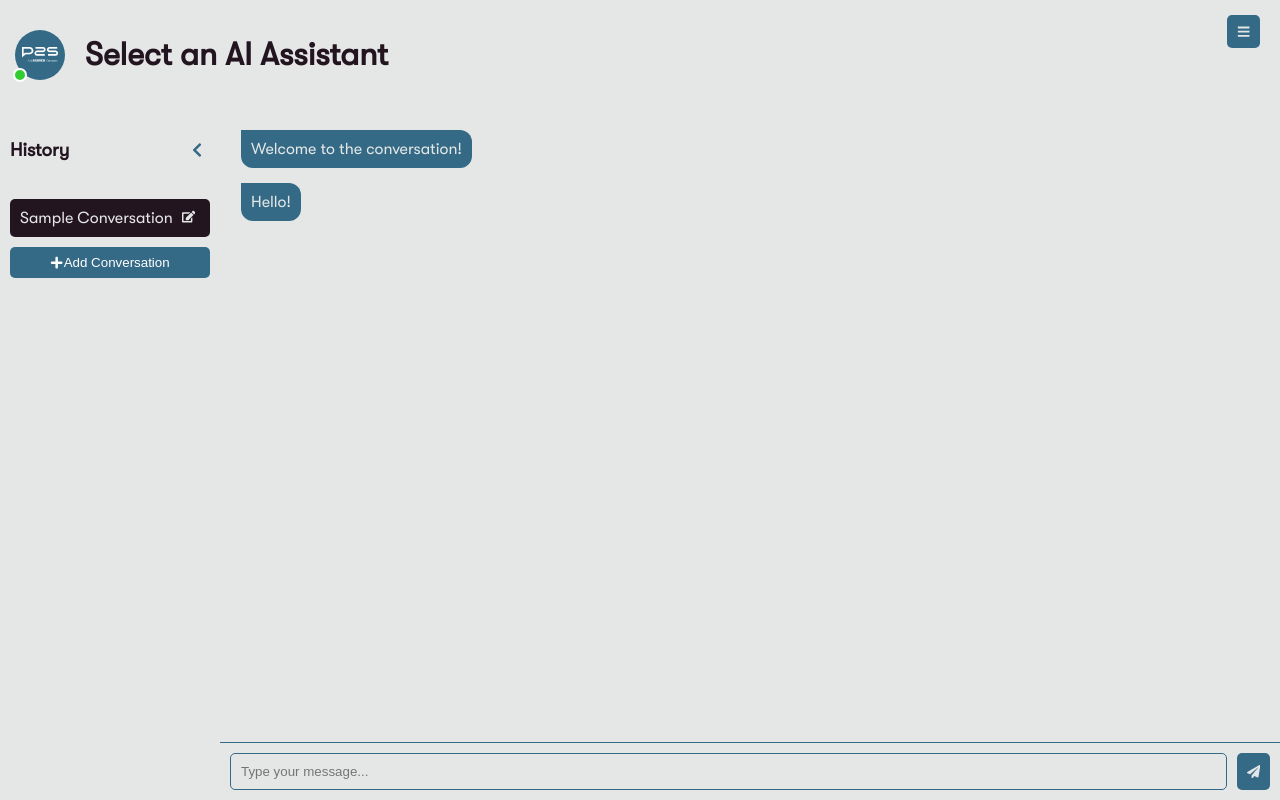
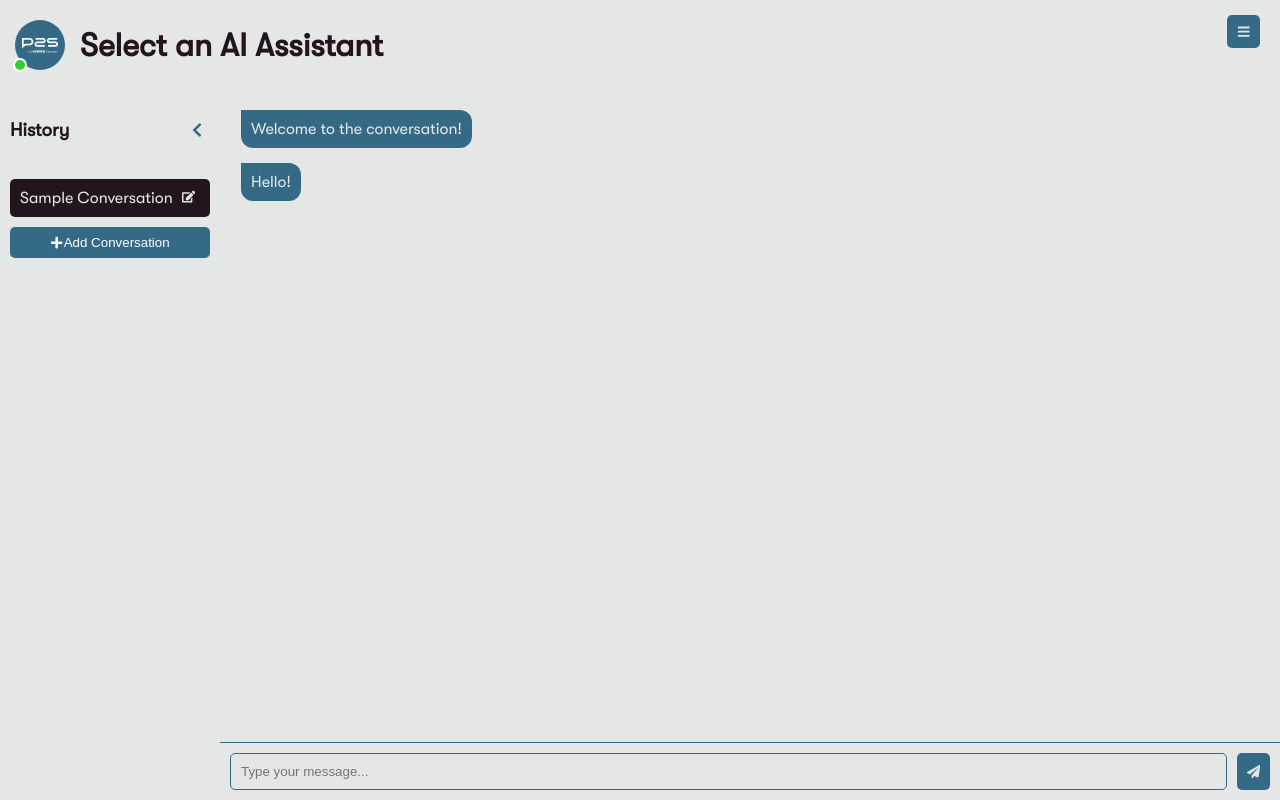
Before and after one commit to Nilay1136/p2s-marketing-ai-testing, a React (Create React App) app in the folder ai-assistant-ui/: page / in a window 1280 px wide. Built offline with nearby package versions, Linux system fonts and the light colour scheme.

Commit message:
UI Updates

```diff
--- a/ai-assistant-ui/src/App.css
+++ b/ai-assistant-ui/src/App.css
@@ -21,10 +21,10 @@
   background-color: rgb(229, 231, 230); /* Light background for header */
   display: flex;
   align-items: center;
-  padding: 15px;
-  gap: 20px; /* Space between logo and text */
+  padding: 15px; /* Padding around header content */
+  gap: 15px; /* Space between logo and text */
   color: rgb(35, 21, 32);
-  height: 80px;
+  height: 60px;
   justify-content: flex-start; /* Left-align header content */
   font-family: 'GT Walsheim' /* Apply GT Walsheim font */
 }
--- a/ai-assistant-ui/src/App.js
+++ b/ai-assistant-ui/src/App.js
@@ -127,7 +127,7 @@ function App() {
     setTimeout(() => {
       const botResponse = {
         sender: 'bot',
-        text: `This is a response from the bot in ${selectedDepartment}.`,
+        text: `This is a response from the ${selectedDepartment} AI Assistant.`,
       };
 
       setConversations((prevConversations) =>
```
